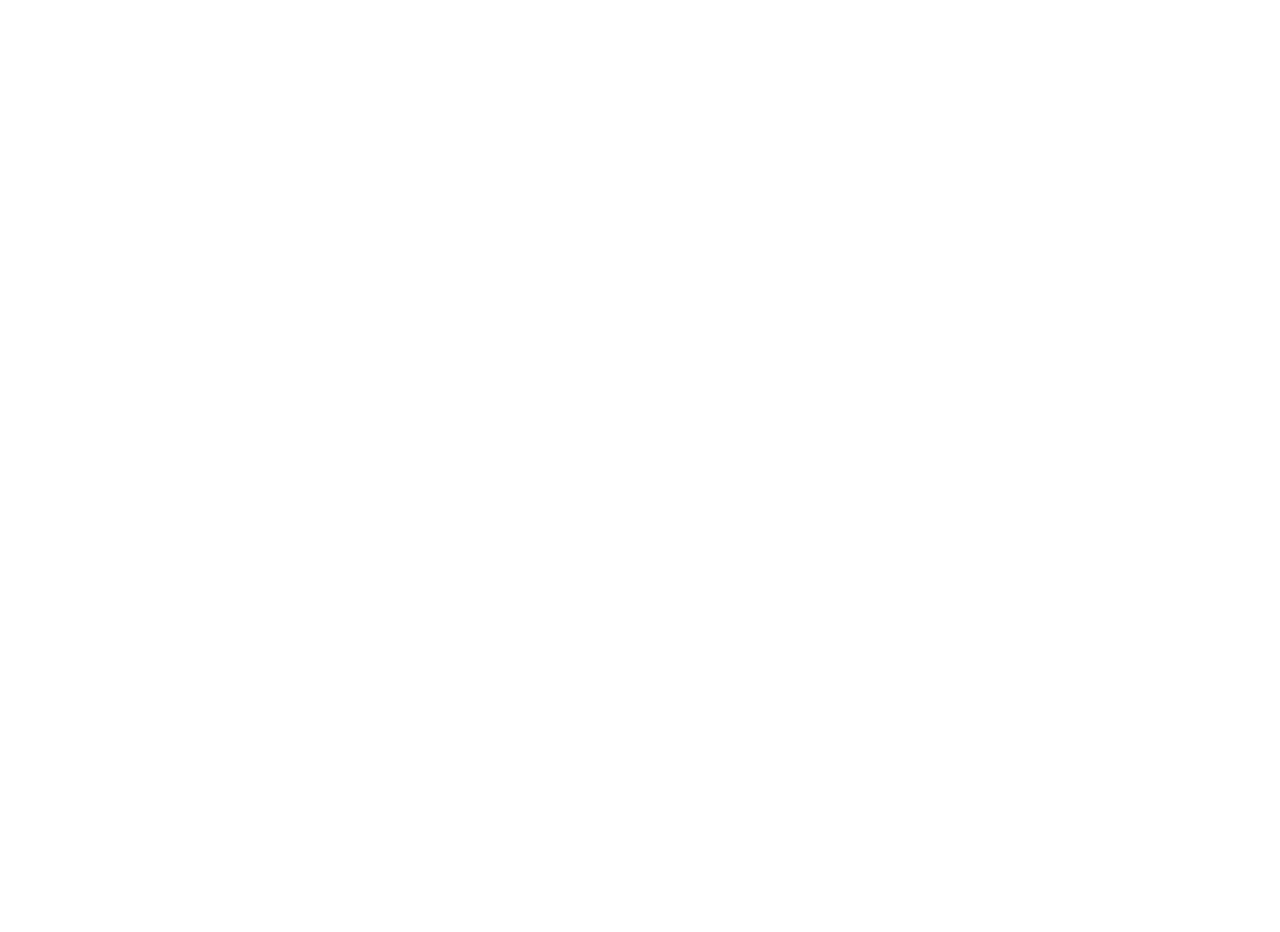
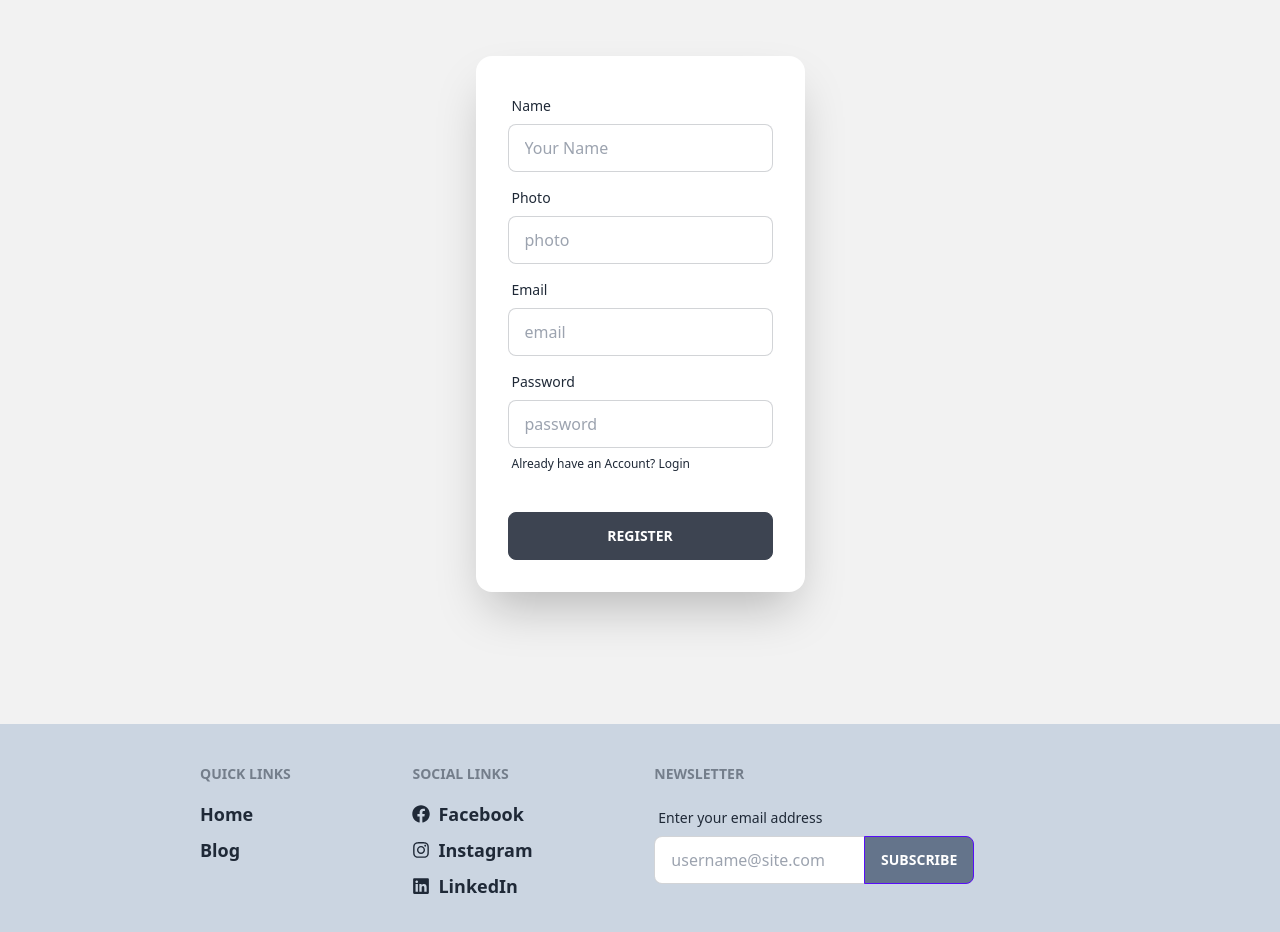
Before and after one commit to learnicmind/chef-hunter, a React (Vite) app: page /register in a window 1280 px wide. Before the commit this address had no page. Shown: the part 140-1072 px from the top of the page. Before the commit the page ends 800 px from the top, so only its background shows below. Built offline with nearby package versions, Linux system fonts and the light colour scheme.

Commit message:
login and register page added

```diff
--- a/src/Blog/Blog.jsx
+++ b/src/Blog/Blog.jsx
@@ -66,7 +66,7 @@
 
             </div>
 
-            <div className='flex ml-48 pb-4'>
+            <div className=' ml-48 pb-4'>
 
                 <button className="btn flex items-center justify-center gap-2"
                     onClick={downloadPDF}
--- /dev/null
+++ b/src/ChefCards/ChefCards.jsx
@@ -0,0 +1,57 @@
+import React from 'react';
+
+const ChefCards = () => {
+    return (
+        <div className='mx-auto w-9/12 py-10'>
+            <h2 className='flex justify-center items-center mb-12 text-4xl text-black font-semibold'><span className='text-gray-900 text-5xl ml-2'>O</span><span className='text-gray-700'>ur</span> <span className='text-gray-900 text-5xl ml-2'>C</span ><span className='text-gray-700'>ulinary</span> <span className='text-gray-900 text-5xl ml-1'> A</span> <span className='text-gray-700'>rtists</span></h2>
+            <div className='grid md:grid-cols-2 gap-4'>
+                <div className="card card-side bg-base-100 shadow-xl">
+                    <figure><img className='ml-4 rounded w-60 h-54' src="https://i.ibb.co/wwjhdKp/f2.jpg" alt="Movie" /></figure>
+                    <div className="card-body text-black">
+                        <h2 className="card-title">Chef's Name: </h2>
+                        <p>Experience: </p>
+                        <p>Number of Recipes:</p>
+                        <div className="card-actions justify-end">
+                            <button className="btn btn-primary">View Recipies</button>
+                        </div>
+                    </div>
+                </div>
+                <div className="card card-side bg-base-100 shadow-xl">
+                    <figure><img className='ml-4 rounded w-60 h-54' src="https://i.ibb.co/wwjhdKp/f2.jpg" alt="Movie" /></figure>
+                    <div className="card-body text-black">
+                        <h2 className="card-title">Chef's Name: </h2>
+                        <p>Experience: </p>
+                        <p>Number of Recipes:</p>
+                        <div className="card-actions justify-end">
+                            <button className="btn btn-primary">View Recipies</button>
+                        </div>
+                    </div>
+                </div>
+                <div className="card card-side bg-base-100 shadow-xl">
+                    <figure><img className='ml-4 rounded w-60 h-54' src="https://i.ibb.co/wwjhdKp/f2.jpg" alt="Movie" /></figure>
+                    <div className="card-body text-black">
+                        <h2 className="card-title">Chef's Name: </h2>
+                        <p>Experience: </p>
+                        <p>Number of Recipes:</p>
+                        <div className="card-actions justify-end">
+                            <button className="btn btn-primary">View Recipies</button>
+                        </div>
+                    </div>
+                </div>
+                <div className="card card-side bg-base-100 shadow-xl">
+                    <figure><img className='ml-4 rounded w-60 h-54' src="https://i.ibb.co/wwjhdKp/f2.jpg" alt="Movie" /></figure>
+                    <div className="card-body text-black">
+                        <h2 className="card-title">Chef's Name: </h2>
+                        <p>Experience: </p>
+                        <p>Number of Recipes:</p>
+                        <div className="card-actions justify-end">
+                            <button className="btn btn-primary">View Recipies</button>
+                        </div>
+                    </div>
+                </div>
+            </div>
+        </div>
+    );
+};
+
+export default ChefCards;
--- /dev/null
+++ b/src/Login/Login.jsx
@@ -0,0 +1,36 @@
+import React from 'react';
+import { Link } from 'react-router-dom';
+
+const Login = () => {
+    return (
+        <div className="hero min-h-screen bg-base-200">
+            <div className="hero-content flex-col lg:flex-row-reverse">
+
+                <div className="card flex-shrink-0 w-full max-w-sm shadow-2xl bg-base-100">
+                    <div className="card-body">
+                        <div className="form-control">
+                            <label className="label">
+                                <span className="label-text">Email</span>
+                            </label>
+                            <input type="text" name='email' placeholder="email" className="input input-bordered" />
+                        </div>
+                        <div className="form-control">
+                            <label className="label">
+                                <span className="label-text">Password</span>
+                            </label>
+                            <input type="text" name='password' placeholder="password" className="input input-bordered" />
+                            <label className="label">
+                                <a href="#" className="label-text-alt link link-hover">Don't have an account? <Link to='/register'>Register</Link></a>
+                            </label>
+                        </div>
+                        <div className="form-control mt-6">
+                            <button className="btn ">Login</button>
+                        </div>
+                    </div>
+                </div>
+            </div>
+        </div>
+    );
+};
+
+export default Login;
--- /dev/null
+++ b/src/Register/Register.jsx
@@ -0,0 +1,48 @@
+import React from 'react';
+import { Link } from 'react-router-dom';
+
+const Register = () => {
+    return (
+        <div className="hero min-h-screen bg-base-200">
+            <div className="hero-content flex-col lg:flex-row-reverse">
+
+                <div className="card flex-shrink-0 w-full max-w-sm shadow-2xl bg-base-100">
+                    <div className="card-body">
+                        <div className="form-control">
+                            <label className="label">
+                                <span className="label-text">Name</span>
+                            </label>
+                            <input type="text" name='name' placeholder="Your Name" className="input input-bordered" />
+                        </div>
+                        <div className="form-control">
+                            <label className="label">
+                                <span className="label-text">Photo</span>
+                            </label>
+                            <input type="text" name='photo' placeholder="photo" className="input input-bordered" />
+                        </div>
+                        <div className="form-control">
+                            <label className="label">
+                                <span className="label-text">Email</span>
+                            </label>
+                            <input type="text" name='email' placeholder="email" className="input input-bordered" />
+                        </div>
+                        <div className="form-control">
+                            <label className="label">
+                                <span className="label-text">Password</span>
+                            </label>
+                            <input type="text" name='password' placeholder="password" className="input input-bordered" />
+                            <label className="label">
+                                <a href="#" className="label-text-alt link link-hover">Already have an Account? <Link to='/login'>Login</Link></a>
+                            </label>
+                        </div>
+                        <div className="form-control mt-6">
+                            <button className="btn ">Register</button>
+                        </div>
+                    </div>
+                </div>
+            </div>
+        </div>
+    );
+};
+
+export default Register;
--- a/src/pages/Home/Home/Home.jsx
+++ b/src/pages/Home/Home/Home.jsx
@@ -1,10 +1,12 @@
 import React from 'react';
 import Banner from '../../../Banner/Banner';
+import ChefCards from '../../../ChefCards/ChefCards';
 
 const Home = () => {
     return (
         <div>
             <Banner></Banner>
+            <ChefCards></ChefCards>
         </div>
     );
 };
--- a/src/pages/Shared/Footer/Footer.jsx
+++ b/src/pages/Shared/Footer/Footer.jsx
@@ -1,21 +1,22 @@
 import React from 'react';
+import { FaFacebook, FaInstagram, FaLinkedin } from 'react-icons/fa';
+import { Link } from 'react-router-dom';
 
 const Footer = () => {
     return (
-        <div className='bg-slate-200 '>
+        <div className='bg-slate-300 '>
             <footer className="mx-auto w-9/12 footer p-10 text-base-content">
 
                 <div>
                     <span className="footer-title">Quick Links</span>
-                    <a className="link link-hover">Home</a>
-                    <a className="link link-hover">About Us</a>
-                    <a className="link link-hover">Blogs</a>
+                    <Link className="link link-hover text-lg font-semibold" to='/'>Home</Link>
+                    <Link className="link link-hover text-lg font-semibold" to='/blog'>Blog</Link>
                 </div>
                 <div>
                     <span className="footer-title">Social Links</span>
-                    <a className="link link-hover" href='https://web.facebook.com/ariful.islam5566/'>Facebook</a>
-                    <a className="link link-hover">Instagram</a>
-                    <a className="link link-hover">LinkedIn</a>
+                    <a className="link link-hover inline-flex items-center gap-2 text-lg font-semibold"> <FaFacebook />Facebook</a>
+                    <a className="link link-hover inline-flex items-center gap-2 text-lg font-semibold"><FaInstagram />Instagram</a>
+                    <a className="link link-hover inline-flex items-center gap-2 text-lg font-semibold"> <FaLinkedin />LinkedIn</a>
                 </div>
                 <div>
                     <span className="footer-title">Newsletter</span>
--- a/src/pages/Shared/Header/Header.jsx
+++ b/src/pages/Shared/Header/Header.jsx
@@ -31,7 +31,7 @@
                     </div>
                     <div className="navbar-end flex items-center gap-2">
                         <FaRegUserCircle style={{ fontSize: '2rem' }} />
-                        <button className="btn">Login</button>
+                        <Link to='/login'><button className="btn">Login</button></Link>
                         <button className="btn">Logout</button>
                     </div>
                 </div>
```
Also changed, not shown: src/routes/Routes.jsx (+10 -0 lines).
